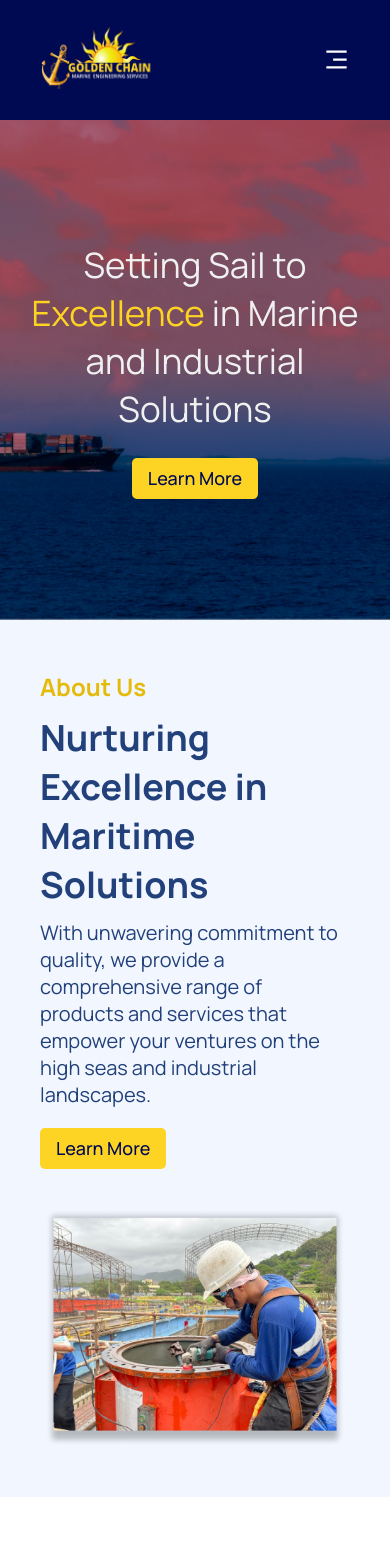
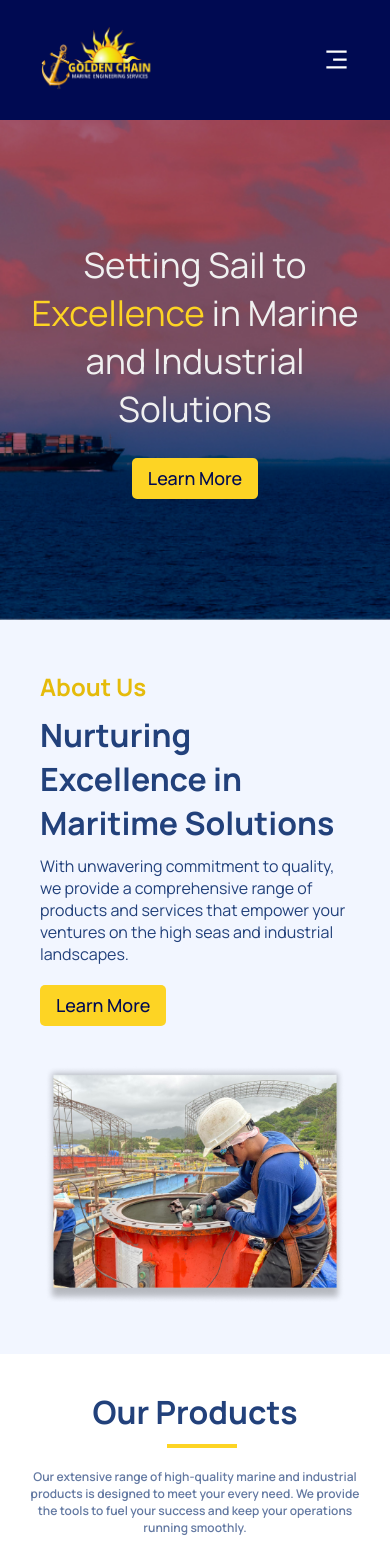
Before and after one commit to Logic-Commit1/golden-arrow-website, a React (Vite) app: page / in a window 390 px wide. Shown: the top 1544 px of the page. Built offline with nearby package versions, Linux system fonts and the light colour scheme.

Commit message:
Fixed font size of texts for mobile view

```diff
--- a/src/containers/faqs/FAQs.jsx
+++ b/src/containers/faqs/FAQs.jsx
@@ -8,7 +8,7 @@ const handleClick = (e) => {
 const FAQs = () => {
     return(
         <div className="faqs-section">
-            <h2 className="faqs-header">Frequently Asked Questions (FAQS)<div className="border"></div></h2>
+            <h2 className="faqs-header">Frequently Asked Questions (FAQS)</h2>
 
             <div className="pops">
                 <div className="card pop" onClick={handleClick}>
--- a/src/containers/faqs/faqs.css
+++ b/src/containers/faqs/faqs.css
@@ -4,7 +4,7 @@
 }
 
 .faqs-header {
-    font-size: 22px;
+    font-size: 1.5rem;
     font-weight: bold;
     color: var(--color-subtext);
     margin-bottom: 50px;
@@ -71,7 +71,7 @@
 
 @media screen and (min-width: 361px) {
     .faqs-header {
-        font-size: 30px;
+        font-size: 1.5rem;
     }
 
     .card .title {
@@ -84,6 +84,9 @@
 }
 
 @media screen and (min-width: 1100px) {
+    .faqs-header {
+        font-size: 2rem;
+    }
     .faqs-section {
         padding: 60px 24px;
     }
--- a/src/containers/products/Products.jsx
+++ b/src/containers/products/Products.jsx
@@ -5,16 +5,15 @@ import productInfos from "../../data/productsInfo";
 
 const Products = () => {
   return (
-    <div className="products-section">
+    <div className="products-section homepage-products">
       <div className="products-section-text">
-        <h2 className="products-title">
+        <h2 className="products-title" id="homepage-products-title">
           Our Products<div className="border"></div>
         </h2>
 
-        <p className="products-subtitle">
+        <p className="products-subtitle" id="homepage-products-subtitle">
           Our extensive range of high-quality marine and industrial products is
-          designed to meet your every need. From cutting-edge equipment to
-          dependable spare parts, we provide the tools to fuel your success and
+          designed to meet your every need. We provide the tools to fuel your success and
           keep your operations running smoothly.
         </p>
       </div>
--- a/src/containers/products/products.css
+++ b/src/containers/products/products.css
@@ -35,14 +35,15 @@
     padding: 2.25rem 1.75rem;
   }
 
-  .products-section-text .products-title {
-    font-size: 2.5rem;
-    margin-bottom: 40px;
+  #homepage-products-title {
+    font-size: 2rem;
+    margin-bottom: 20px;
   }
 
-  .products-section-text .products-subtitle {
-    font-size: 1rem;
+  #homepage-products-subtitle {
+    font-size: 0.75rem;
   }
+
 }
 
 @media screen and (min-width: 695px) {
--- a/src/containers/whatGAT/whatGAT.css
+++ b/src/containers/whatGAT/whatGAT.css
@@ -46,11 +46,11 @@
     }
 
     .about-us-info h2 {
-        font-size: 2.25rem;
+        font-size: 2rem;
     }
 
     .about-us-info p {
-        font-size: 1.25rem;
+        font-size: 1rem;
     }
 
     .about-us-info .header {
```
